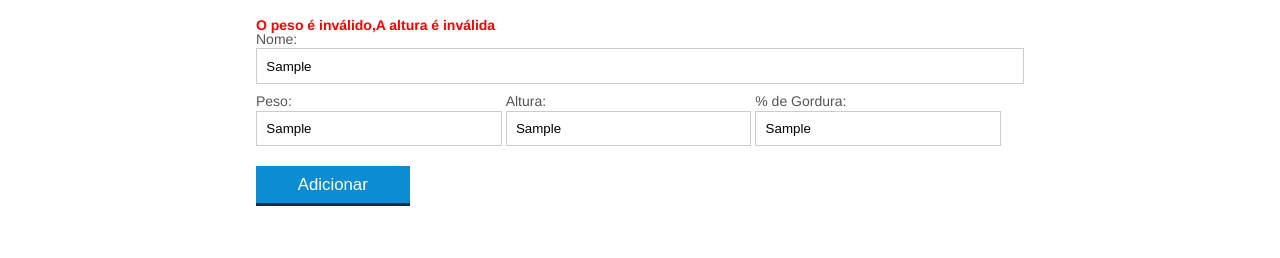
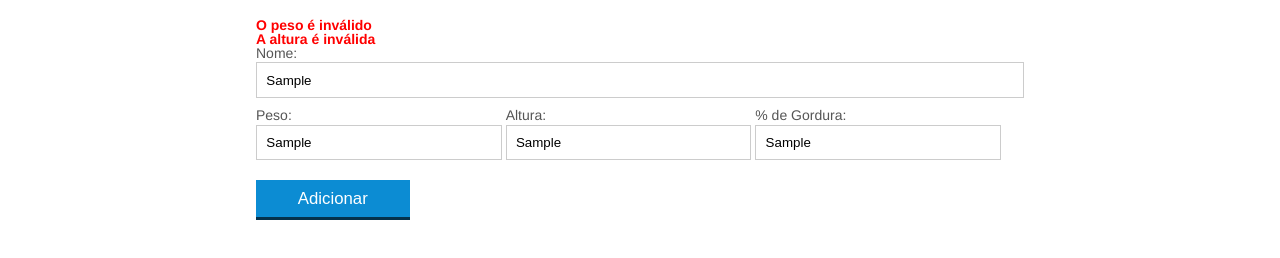
Before and after one commit to Andressa26/curso-js, a plain HTML site: page index.html in a window 1280 px wide. Both pictures are taken after typing "Sample", "Sample", "Sample", "Sample" into the empty fields and a click on the button "Adicionar". Shown: the part 452-710 px from the top of the page. Drawn offline with Linux system fonts and the light colour scheme.

Commit message:
Validando todos os campos do form

```diff
--- a/css/index.css
+++ b/css/index.css
@@ -135,7 +135,7 @@ button[disabled=disabled], button:disabled {
 .paciente-invalido{
 	background-color: lightcoral;
 }
-#mensagem-erro{
+#mensagens-erro{
 	color: red;
 	font-weight: bold;
 }
--- a/index.html
+++ b/index.html
@@ -72,7 +72,8 @@
 		</main>
 		<section class="container">
 			<h2 id="titulo-form">Adicionar novo paciente</h2>
-			<span id="mensagem-erro"></span>
+			<ul id="mensagens-erro">
+			</ul>
 			<form id="form-adiciona">
 				<div class="">
 					<label for="nome">Nome:</label>
--- a/js/calcula-imc.js
+++ b/js/calcula-imc.js
@@ -36,7 +36,7 @@ for(i=0; i<pacientes.length; i++){
 }
 
 function validaPeso(peso){
-    if(peso>= 0 && peso<1000){
+    if(peso> 0 && peso<1000){
         return true;
     }
     else{
@@ -45,7 +45,7 @@ function validaPeso(peso){
 }
 
 function validaAltura(altura){
-    if(altura>= 0 && altura< 3.0){
+    if(altura> 0 && altura< 3.0){
         return true;
     }
     else{
--- a/js/form.js
+++ b/js/form.js
@@ -10,8 +10,7 @@ botaoAdicionar.addEventListener("click", function(event){
 
     var erros = validaPaciente(paciente);
     if(erros.length >0){
-        var mensagemErro = document.querySelector("#mensagem-erro");
-        mensagemErro.textContent = erros;
+        exibeMensagensDeErros(erros);
         return;
     }
 
@@ -20,7 +19,17 @@ botaoAdicionar.addEventListener("click", function(event){
     tabela.appendChild(pacienteTr);
 
     form.reset();
-})
+});
+
+function exibeMensagensDeErros(erros){
+    var ul = document.querySelector("#mensagens-erro");
+    ul.innerHTML = "";
+    erros.forEach(function(erro){
+        var li = document.createElement("li");
+        li.textContent = erro;
+        ul.appendChild(li);
+    });
+ }
 
 function obtemPacienteDoForm(form){
     var paciente ={
@@ -56,11 +65,23 @@ function obtemPacienteDoForm(form){
 
  function validaPaciente(paciente){
      var erros = [];
+     if(paciente.nome.length == 0){
+        erros.push("O nome não pode ser em branco");
+     }
      if(!validaPeso(paciente.peso)){
         erros.push("O peso é inválido");
      }
-     if(!validaAltura(paciente.peso)){
+    if(!validaAltura(paciente.altura)){
         erros.push("A altura é inválida");
-     }
-     return erros;
+    }
+    if(paciente.gordura.length == 0){
+        erros.push("A gordura não pode estar em branco");
+    }
+    if(paciente.peso.length == 0){
+        erros.push("O peso não pode estar em branco");
+    }
+    if(paciente.altura.length == 0){
+        erros.push("A altura não pode estar em branco");
+    }
+    return erros;
  }
```
